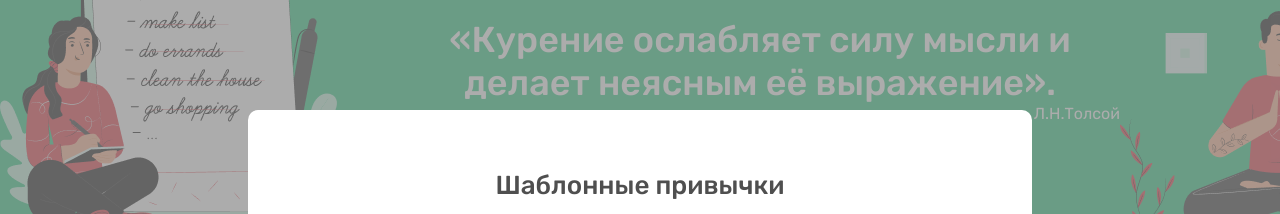
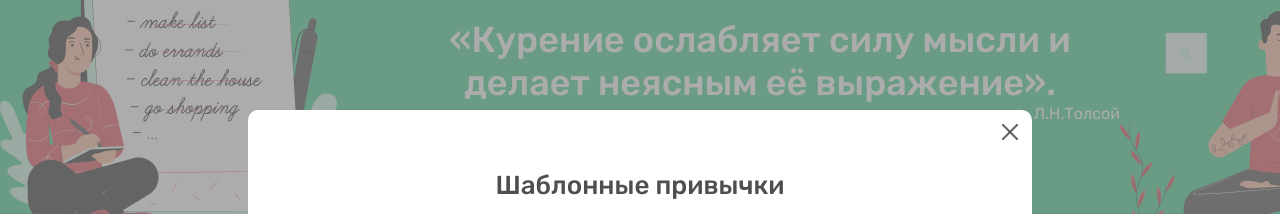
Before and after one commit to Olha98/Make-it-habits-ReactProject, a React (Create React App) app: page / in a window 1280 px wide. Both pictures are taken after a click on the button "OpenModal". Shown: the part 122-336 px from the top of the page. Built offline with nearby package versions, Linux system fonts and the light colour scheme.

Commit message:
startet close btn

```diff
--- a/src/components/HabitTemplate/HabitTemplate.js
+++ b/src/components/HabitTemplate/HabitTemplate.js
@@ -5,6 +5,7 @@ import Modal from "../ModalBackDrop/ModalBackDrop";
 import CastomHabit from "../CustomHabit/CastomHabit";
 import modalBackDrop from "../ModalBackDrop/ModalBackDrop";
 import HabitChoice from "../HabitChoice/HabitChoice";
+import closeBtn from "../../assests/images/closeBlack.png";
 
 const templateHabits = [
   "Начинать утро с 10-15 минутной зарядки",
@@ -21,7 +22,7 @@ const templateHabits = [
   "Начинать робочий день с подготовки стола",
 ];
 
-const HabitTemplate = () => {
+const HabitTemplate = ({ close }) => {
   const [isShowCustomModal, setIsShowCustomModal] = useState(false);
   const [isShowHabitChoice, setIsShowHabitChoice] = useState(false);
 
@@ -79,6 +80,9 @@ const HabitTemplate = () => {
         >
           Назад
         </button>
+        <div onClick={close} className={style.closeBtnWrapper}>
+          <img width="16" height="16" alt="closeBtn" src={closeBtn} />
+        </div>
       </div>
     </>
   );
--- a/src/components/HabitTemplate/HabitTemplate.module.css
+++ b/src/components/HabitTemplate/HabitTemplate.module.css
@@ -1,4 +1,5 @@
 .habbitTemplateWrapper {
+  position: relative;
   width: 784px;
   height: 580px;
   background-color: #ffffff;
@@ -16,20 +17,6 @@
   height: 340px;
   /* overflow-y: scroll; */
 }
-
-/* .habitTemplateList::-webkit-scrollbar {
-  width: 6px;
-}
-
-.habitTemplateList::-webkit-scrollbar-track {
-  box-shadow: inset 0 0 5px #f6f6f6;
-  border-radius: 3px;
-}
-
-.habitTemplateList::-webkit-scrollbar-thumb {
-  background: #43d190;
-  border-radius: 3px;
-} */
 
 .habitTemplateTitle {
   font-weight: 500;
@@ -90,3 +77,12 @@
   color: #ffffff;
   outline: 0;
 }
+
+.closeBtnWrapper {
+  cursor: pointer;
+  width: 16px;
+  height: 16px;
+  position: absolute;
+  top: 14px;
+  right: 14px;
+}
```
Also changed, not shown: src/assests/images/closeBlack.png (added).
